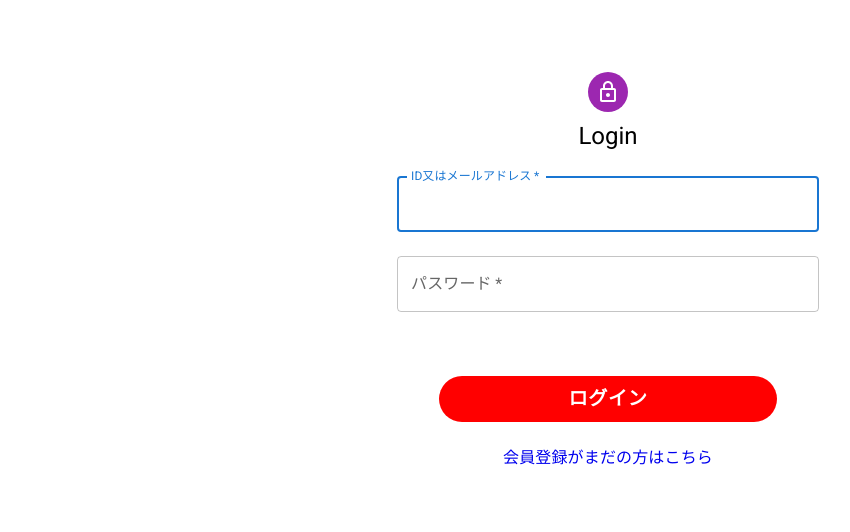
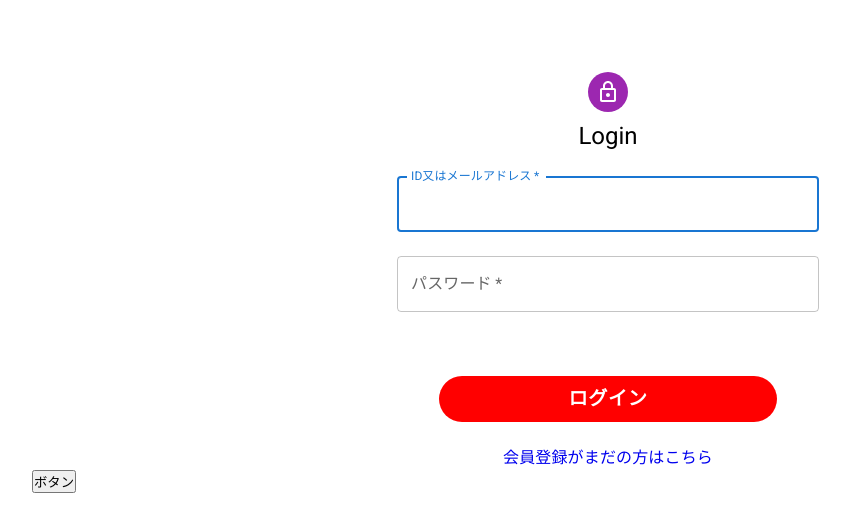
Before and after one commit to s-yuk/hf-frontend, a React (Vite) app: page / in a window 1280 px wide. Shown: the top 532 px of the page, without its empty margins (32-882 px from the left). Built offline with nearby package versions, Linux system fonts and the light colour scheme.

Commit message:
api practice

```diff
--- a/src/pages/Login.jsx
+++ b/src/pages/Login.jsx
@@ -1,9 +1,26 @@
 import { LockOutlined } from '@mui/icons-material'
 import { Avatar, Box, Container, TextField, Typography } from '@mui/material'
+import axios from 'axios'
 import { Link } from 'react-router-dom'
 import { BigButton } from '../components/Buttons'
 
 const Login = () => {
+  const headers = {
+    'Content-Type': 'application/x-www-form-urlencoded',
+  }
+  const handleSubmit = async (e) => {
+    const res = await axios.post(
+      'http://localhost:8080/api/login',
+      {
+        username: 'john',
+        password: '1234',
+      },
+      { headers: headers }
+    )
+    console.log(res)
+    const token = res.data
+    console.log(token)
+  }
   return (
     <Container component='main'>
       <Box
@@ -40,13 +57,14 @@ const Login = () => {
               gap: 3,
             }}
           >
-            <BigButton text='ログイン' to='/child' />
+            <BigButton text='ログイン' />
             <Link to='/signup'>
               <Typography component='p'>会員登録がまだの方はこちら</Typography>
             </Link>
           </Box>
         </Box>
       </Box>
+      <button onClick={handleSubmit}>ボタン</button>
     </Container>
   )
 }
```
Also changed, not shown: 1 other file (tests, documents, lock files or other folders).
